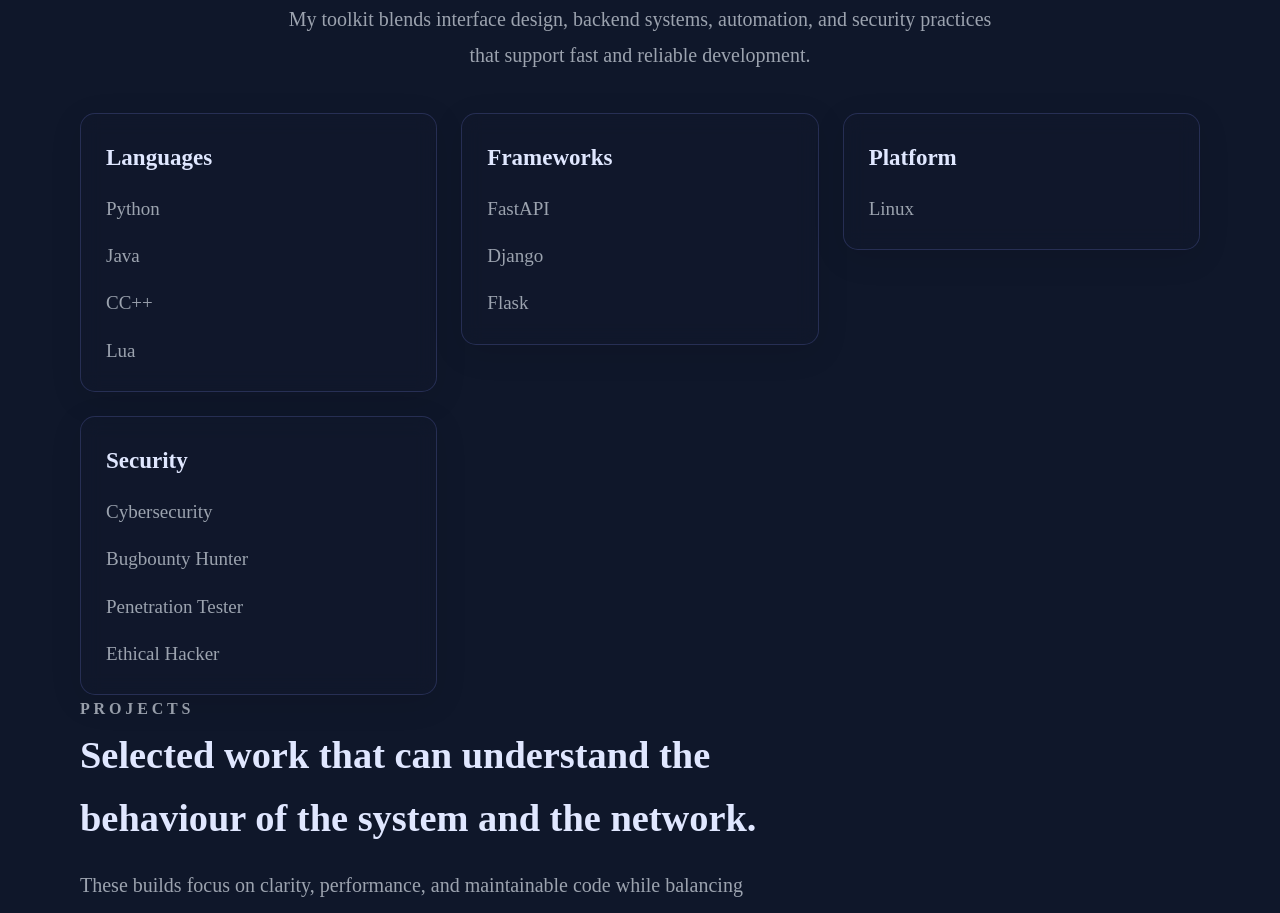
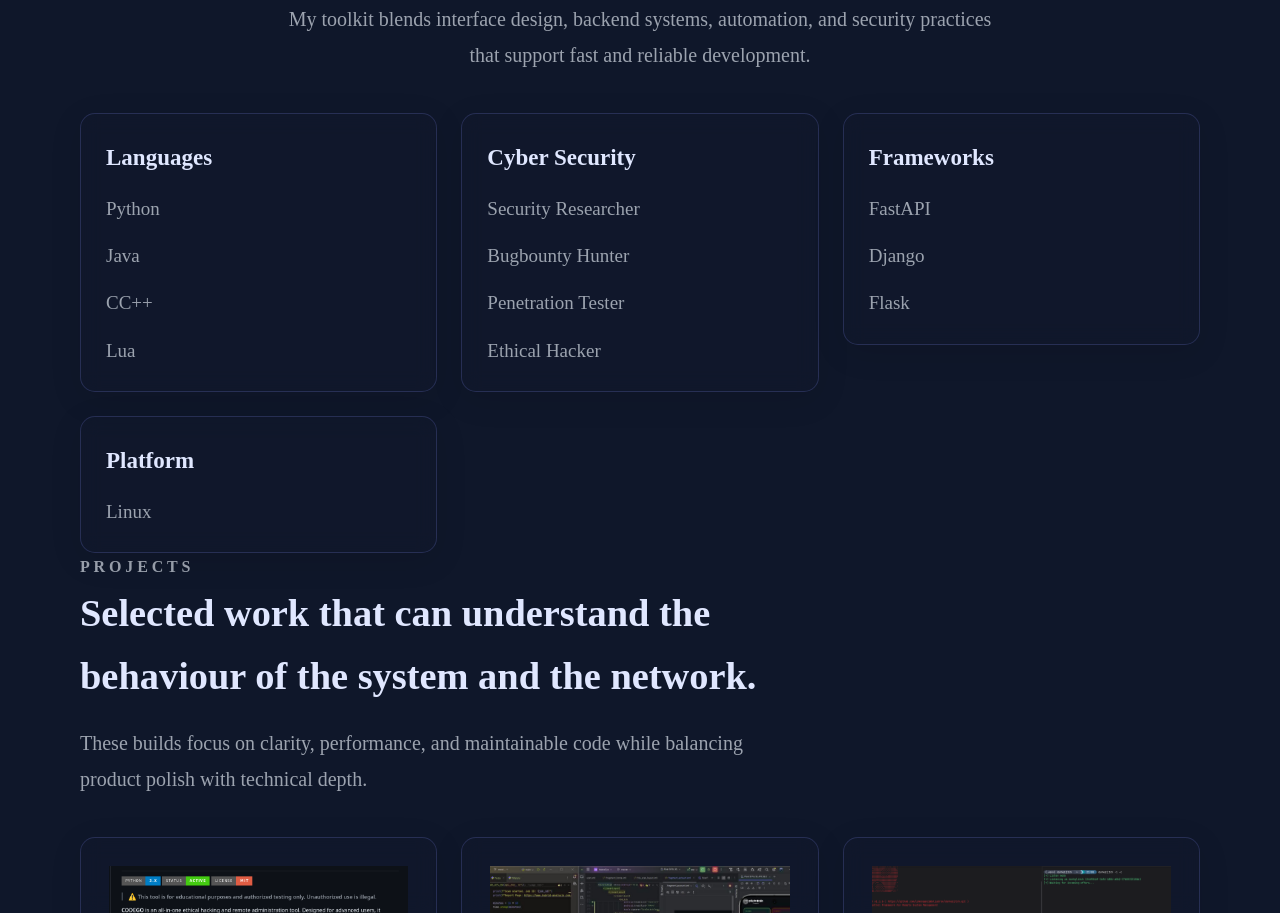
Before and after one commit to LaVenganzaDelLadron/portfolio, a React app: page / in a window 1280 px wide. Shown: the part 2180-3093 px from the top of the page. Built offline with nearby package versions, Linux system fonts and the light colour scheme; the HTML template or start-up script is replaced by a standard one; a web font is replaced by a local one.

Commit message:
update contents

```diff
--- a/src/data/content.ts
+++ b/src/data/content.ts
@@ -51,9 +51,9 @@ export const backgroundItems = [
 
 export const skills = [
   { category: 'Languages', items: [{ name: 'Python' }, { name: 'Java' }, { name: 'C\C++' }, { name: 'Lua' }] },
+  { category: 'Cyber Security', items: [{ name: 'Security Researcher' }, { name: 'Bugbounty Hunter' }, { name: 'Penetration Tester' }, { name: 'Ethical Hacker' }] },
   { category: 'Frameworks', items: [{ name: 'FastAPI' }, { name: 'Django' }, { name: 'Flask' }] },
   { category: 'Platform', items: [{ name: 'Linux' }] },
-  { category: 'Security', items: [{ name: 'Cybersecurity' }, { name: 'Bugbounty Hunter' }, { name: 'Penetration Tester' }, { name: 'Ethical Hacker' }] }
 ];
 
 export const projects = [
```
